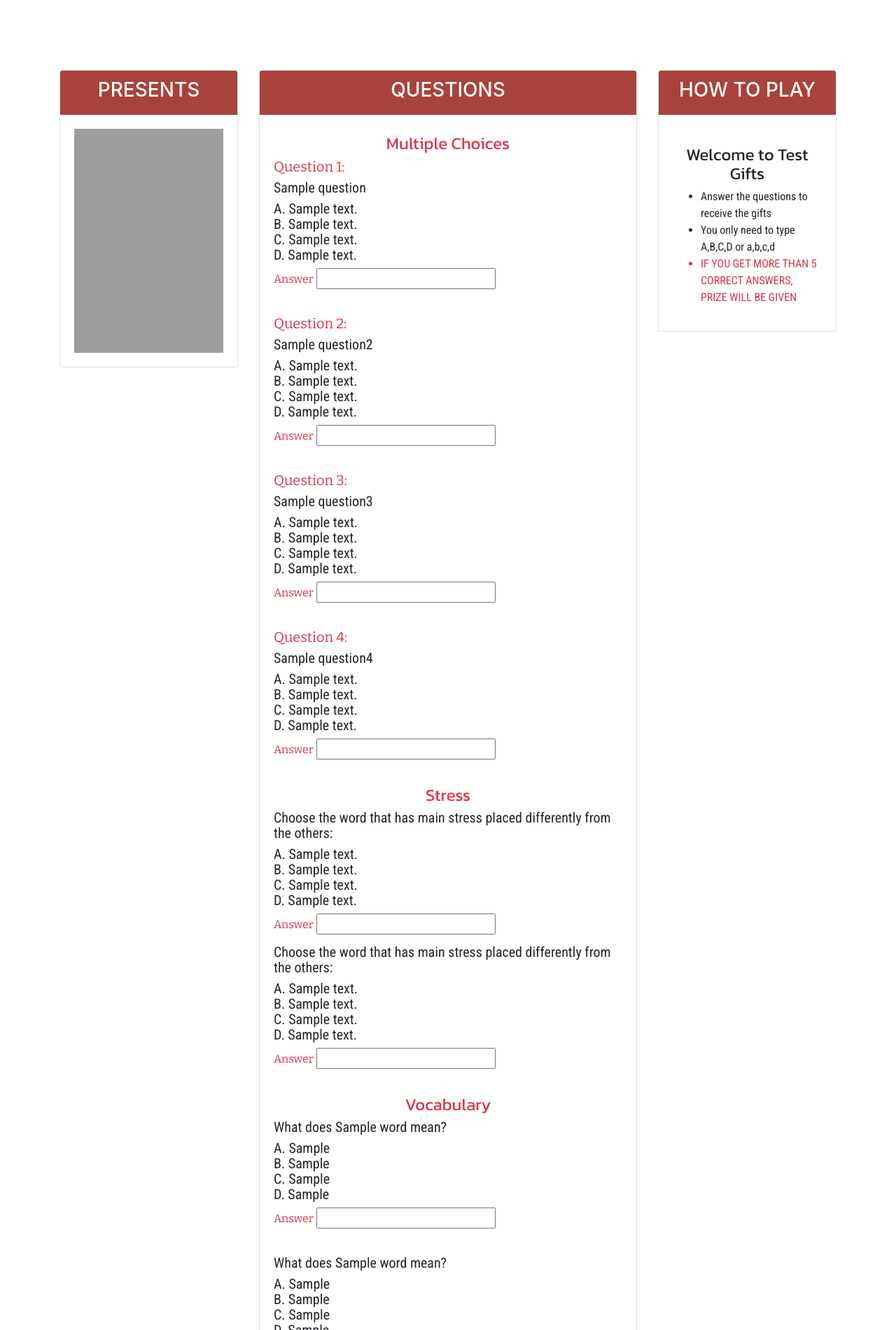
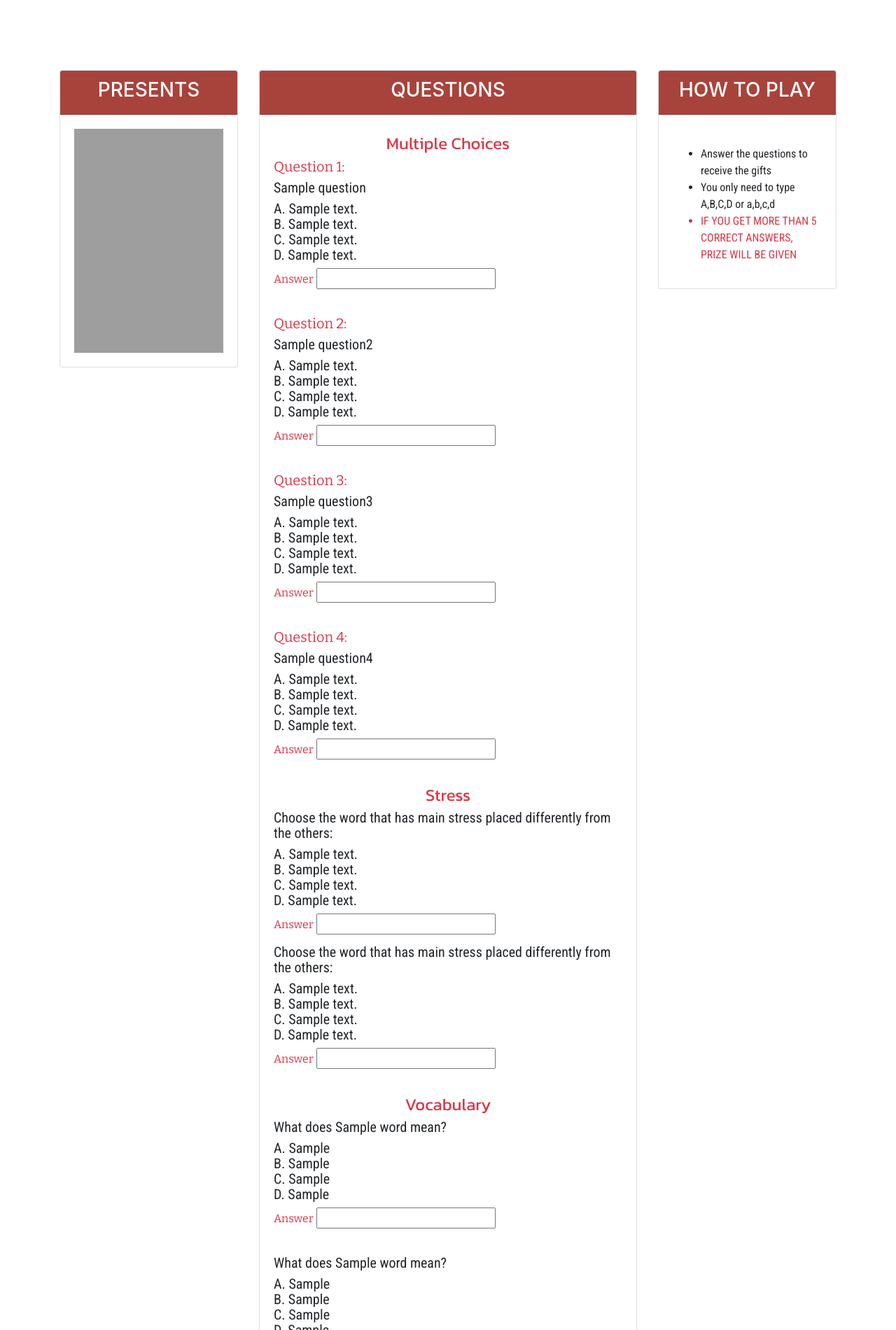
Before and after one commit to dieforice/freegifts, a Flask app: template templates/index.html in a window 1280 px wide. Shown: the part 784-2684 px from the top of the page at 70% size. Run offline with Flask 2, Linux system fonts and the light colour scheme; the template is opened without the code that fills it: most values are stand-ins (such as "Sample title", 1, 10 or a date in 2020); parts of the project's set-up code (start-up, migrations or seed data) failed here and were passed over; some libraries are stand-ins or nearby versions; grey boxes are pictures that could not be loaded.

Commit message:
no message

```diff
--- a/templates/index.html
+++ b/templates/index.html
@@ -125,7 +125,6 @@
         </div>
         <div class="card-body">
           <br>
-          <h4 class="text-center" style="font-family: 'Kanit', sans-serif">Welcome to Test Gifts</h4>
           <ul class="" style="font-family: 'Roboto Condensed', sans-serif">
             <li>Answer the questions to receive the gifts</li>
             <li>You only need to type A,B,C,D or a,b,c,d</li>
```
